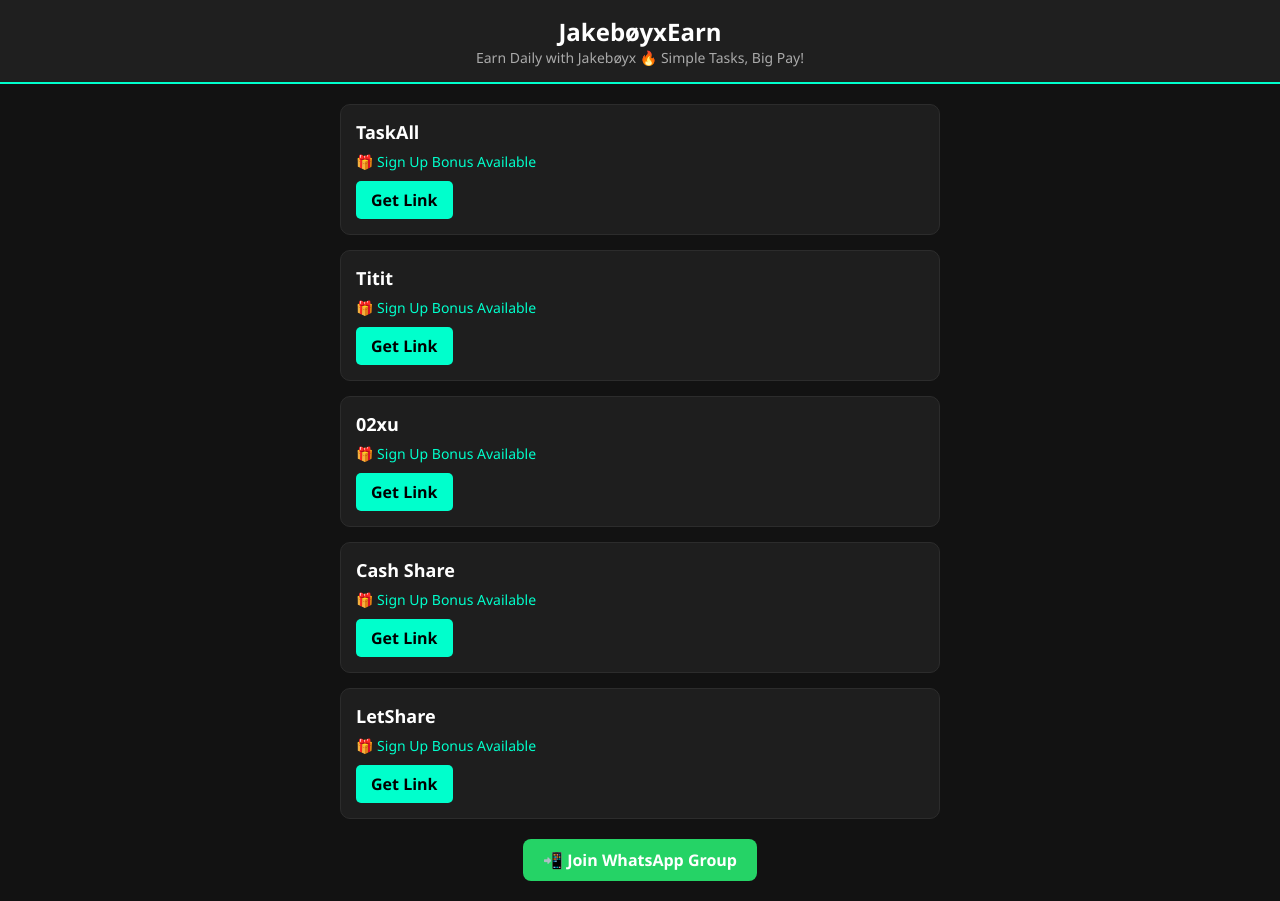
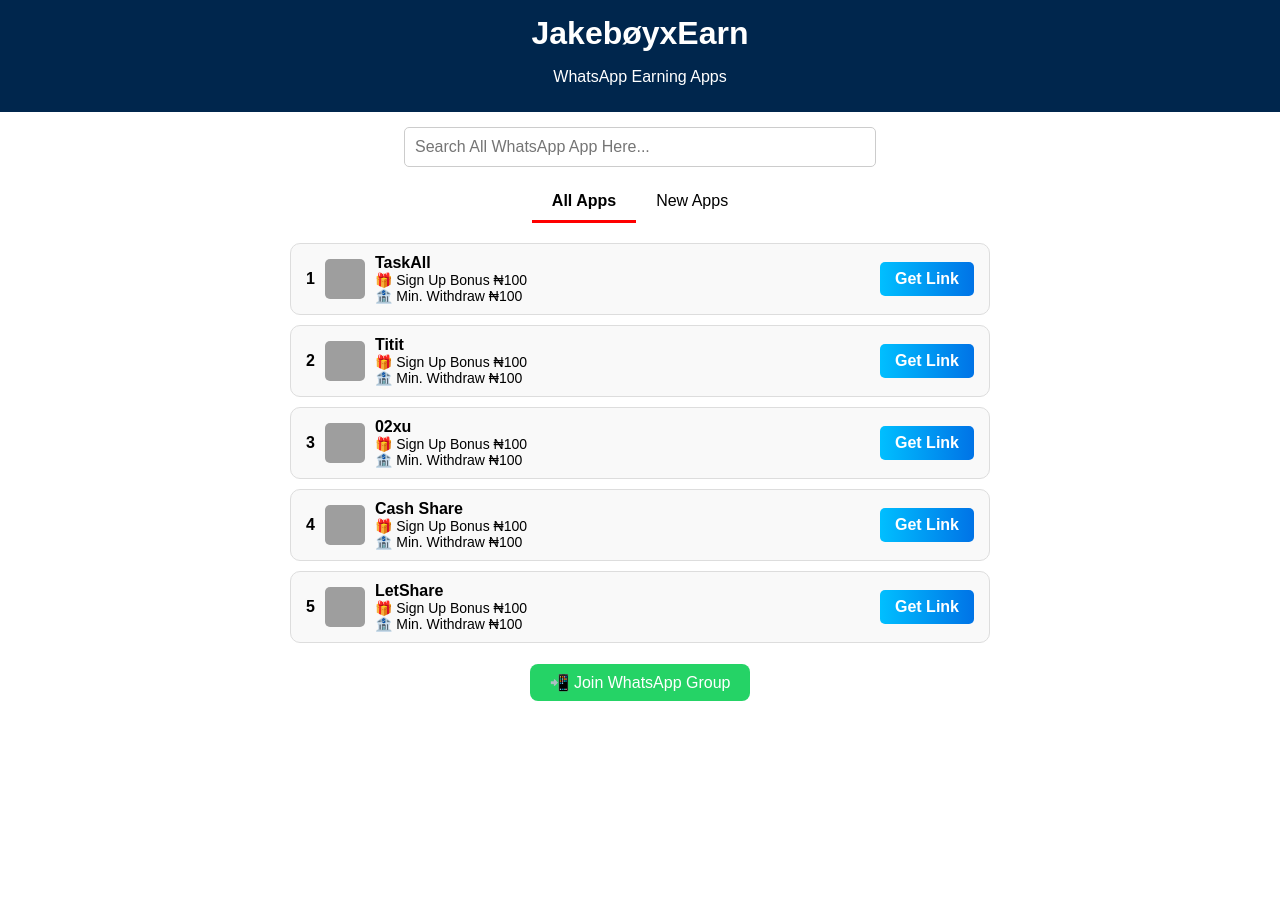
Before and after one commit to Jakeboyx/jakeboyxearn, a plain HTML site: page index.html in a window 1280 px wide. After the commit the page ends 800 px from the top, so only its background shows below. Drawn offline with Linux system fonts and the light colour scheme; grey boxes are pictures that could not be loaded.

Commit message:
Add files via upload

```diff
--- a/index.html
+++ b/index.html
@@ -3,109 +3,189 @@
 <html lang="en">
 <head>
   <meta charset="UTF-8">
-  <meta name="viewport" content="width=device-width, initial-scale=1.0">
-  <title>JakebøyxEarn - Earn Daily</title>
+  <meta name="viewport" content="width=device-width, initial-scale=1">
+  <title>JakebøyxEarn - WhatsApp Earning Apps</title>
   <style>
     body {
       margin: 0;
-      font-family: 'Segoe UI', Tahoma, Geneva, Verdana, sans-serif;
-      background-color: #121212;
-      color: #fff;
+      font-family: Arial, sans-serif;
+      background-color: #ffffff;
+      color: #000;
     }
     header {
-      background-color: #1f1f1f;
-      padding: 15px;
+      background-color: #00264d;
+      padding: 10px;
       text-align: center;
-      border-bottom: 2px solid #00ffcc;
+      color: white;
     }
     header h1 {
-      margin: 0;
-      font-size: 24px;
+      margin: 5px 0;
     }
-    .slogan {
-      font-size: 14px;
-      color: #aaa;
+    .search-bar {
+      margin: 15px auto;
+      max-width: 500px;
+      display: flex;
+      justify-content: center;
+    }
+    .search-bar input {
+      width: 90%;
+      padding: 10px;
+      font-size: 16px;
+      border: 1px solid #ccc;
+      border-radius: 5px;
+    }
+    .tab-bar {
+      display: flex;
+      justify-content: center;
+      margin-top: 10px;
+    }
+    .tab-bar div {
+      padding: 10px 20px;
+      cursor: pointer;
+      border-bottom: 3px solid transparent;
+    }
+    .tab-bar .active {
+      border-bottom: 3px solid red;
+      font-weight: bold;
     }
     .app-list {
-      max-width: 600px;
+      max-width: 700px;
       margin: 20px auto;
-      padding: 0 10px;
     }
     .app-item {
-      background: #1e1e1e;
-      margin-bottom: 15px;
-      padding: 15px;
+      display: flex;
+      align-items: center;
+      justify-content: space-between;
+      background: #f9f9f9;
+      border: 1px solid #ddd;
       border-radius: 10px;
-      border: 1px solid #2c2c2c;
+      padding: 10px 15px;
+      margin-bottom: 10px;
     }
-    .app-item h2 {
-      margin: 0 0 8px 0;
-      font-size: 18px;
+    .app-left {
+      display: flex;
+      align-items: center;
+      gap: 10px;
     }
-    .bonus {
-      color: #00ffcc;
+    .app-left img {
+      width: 40px;
+      height: 40px;
+      border-radius: 5px;
+    }
+    .app-left .info {
+      display: flex;
+      flex-direction: column;
+    }
+    .app-left .info span {
       font-size: 14px;
     }
     .get-link {
-      display: inline-block;
-      margin-top: 10px;
-      background: #00ffcc;
-      color: #000;
+      background: linear-gradient(to right, #00bfff, #0073e6);
+      color: white;
+      text-decoration: none;
       padding: 8px 15px;
       border-radius: 5px;
-      text-decoration: none;
       font-weight: bold;
     }
-    .whatsapp-group {
+    .footer {
       text-align: center;
-      margin: 30px auto;
+      margin: 30px 0;
     }
-    .whatsapp-group a {
+    .footer a {
       background: #25D366;
       color: #fff;
       padding: 10px 20px;
       border-radius: 8px;
       text-decoration: none;
-      font-weight: bold;
     }
   </style>
 </head>
 <body>
+
 <header>
   <h1>JakebøyxEarn</h1>
-    <div class="slogan">Earn Daily with Jakebøyx 🔥 Simple Tasks, Big Pay!</div>
+  <p>WhatsApp Earning Apps</p>
 </header>
+
+<div class="search-bar">
+  <input type="text" placeholder="Search All WhatsApp App Here..." />
+</div>
+
+<div class="tab-bar">
+  <div class="active">All Apps</div>
+  <div>New Apps</div>
+</div>
 
 <div class="app-list">
   <div class="app-item">
-      <h2>TaskAll</h2>
-      <div class="bonus">🎁 Sign Up Bonus Available</div>
+    <div class="app-left">
+      <strong>1</strong>
+      <img src="https://i.imgur.com/MpXr6qB.png" alt="Smartgizz" />
+      <div class="info">
+        <strong>TaskAll</strong>
+        <span>🎁 Sign Up Bonus ₦100</span>
+        <span>🏦 Min. Withdraw ₦100</span>
+      </div>
+    </div>
     <a class="get-link" href="https://taskall.top/pages/login/register?promo_code=D9A13554" target="_blank">Get Link</a>
   </div>
+
   <div class="app-item">
-      <h2>Titit</h2>
-      <div class="bonus">🎁 Sign Up Bonus Available</div>
+    <div class="app-left">
+      <strong>2</strong>
+      <img src="https://i.imgur.com/CEX9fMY.png" alt="Titit" />
+      <div class="info">
+        <strong>Titit</strong>
+        <span>🎁 Sign Up Bonus ₦100</span>
+        <span>🏦 Min. Withdraw ₦100</span>
+      </div>
+    </div>
     <a class="get-link" href="https://titit.vip/pages/login/register?promo_code=D9A13554" target="_blank">Get Link</a>
   </div>
+
   <div class="app-item">
-      <h2>02xu</h2>
-      <div class="bonus">🎁 Sign Up Bonus Available</div>
+    <div class="app-left">
+      <strong>3</strong>
+      <img src="https://i.imgur.com/cSUElgD.png" alt="02xu" />
+      <div class="info">
+        <strong>02xu</strong>
+        <span>🎁 Sign Up Bonus ₦100</span>
+        <span>🏦 Min. Withdraw ₦100</span>
+      </div>
+    </div>
     <a class="get-link" href="https://n1.02xu.com/go/44302319" target="_blank">Get Link</a>
   </div>
+
   <div class="app-item">
-      <h2>Cash Share</h2>
-      <div class="bonus">🎁 Sign Up Bonus Available</div>
+    <div class="app-left">
+      <strong>4</strong>
+      <img src="https://i.imgur.com/37x2Ycb.png" alt="CashShare" />
+      <div class="info">
+        <strong>Cash Share</strong>
+        <span>🎁 Sign Up Bonus ₦100</span>
+        <span>🏦 Min. Withdraw ₦100</span>
+      </div>
+    </div>
     <a class="get-link" href="https://cashshare.net?inviteCode=HBRBYKNK" target="_blank">Get Link</a>
   </div>
+
   <div class="app-item">
-      <h2>LetShare</h2>
-      <div class="bonus">🎁 Sign Up Bonus Available</div>
+    <div class="app-left">
+      <strong>5</strong>
+      <img src="https://i.imgur.com/PoM6bsH.png" alt="LetShare" />
+      <div class="info">
+        <strong>LetShare</strong>
+        <span>🎁 Sign Up Bonus ₦100</span>
+        <span>🏦 Min. Withdraw ₦100</span>
+      </div>
+    </div>
     <a class="get-link" href="https://letshare.me?inviteCode=NURH22VN" target="_blank">Get Link</a>
   </div>
 </div>
 
-  <div class="whatsapp-group">
+<div class="footer">
   <a href="https://chat.whatsapp.com/EUY3hoCjKStKhXdYPDu4wz" target="_blank">📲 Join WhatsApp Group</a>
 </div>
+
 </body>
 </html>
```
Lines whose indentation alone changed are shown as unchanged.
